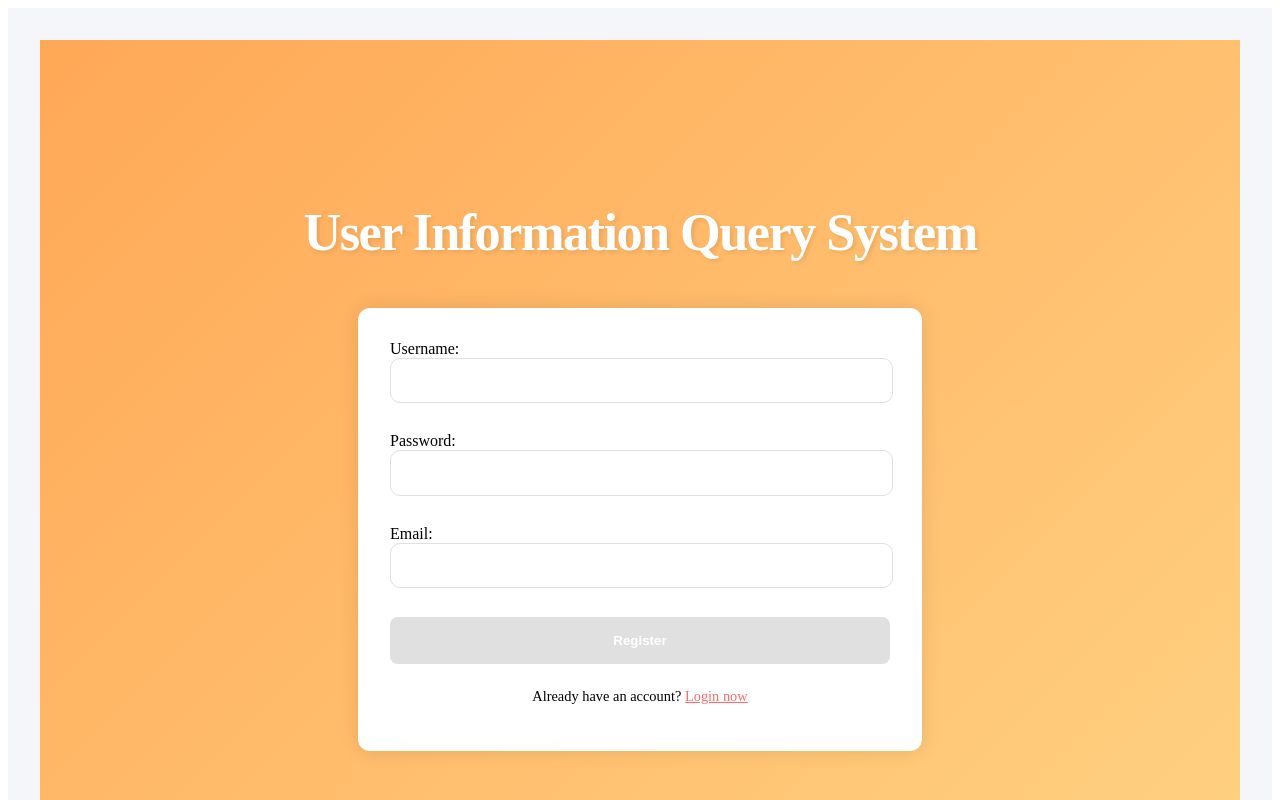
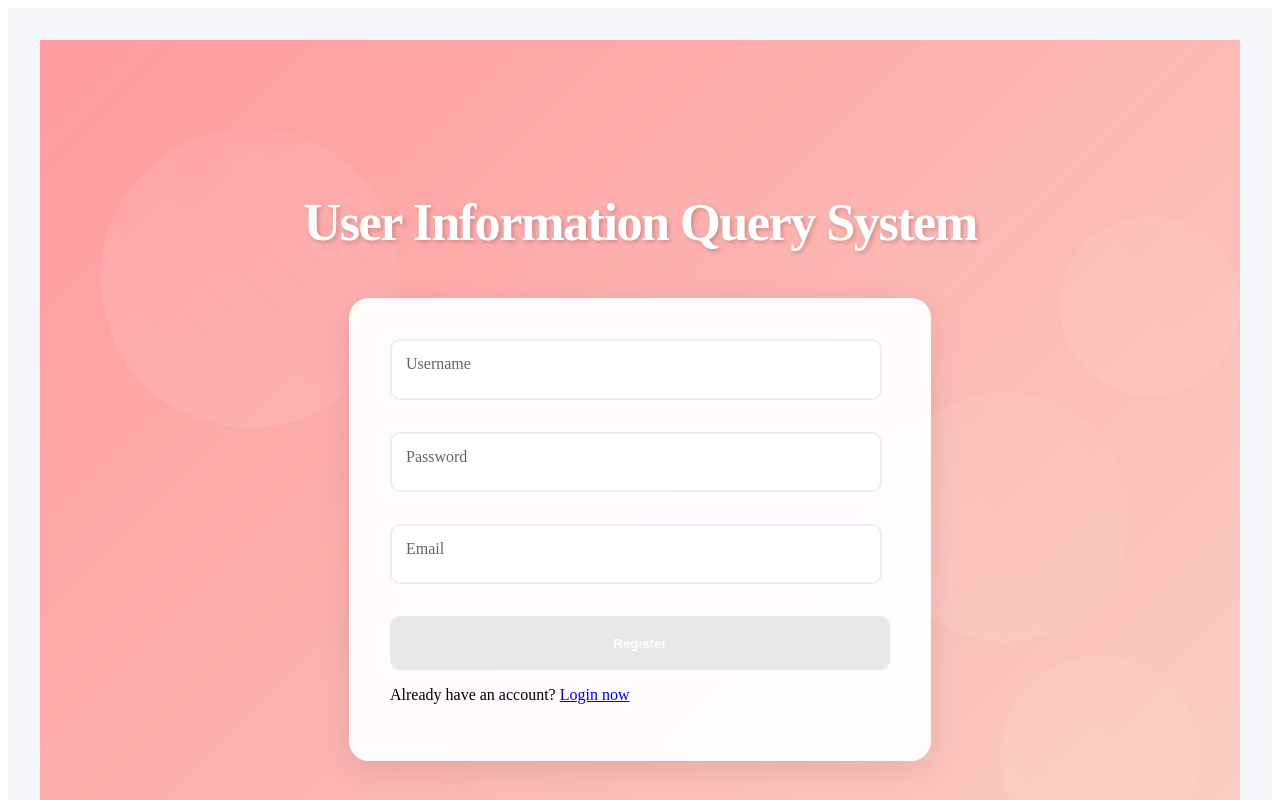
Before and after one commit to LeukPoint/Group_project, a Vue app: page /register in a window 1280 px wide. Shown: the top 800 px of the page. Built offline with nearby package versions, Linux system fonts and the light colour scheme.

Commit message:
Update Register.vue

```diff
--- a/src/views/Register.vue
+++ b/src/views/Register.vue
@@ -1,35 +1,46 @@
 <template>
   <div class="register-page">
+    <!-- 动态背景 -->
+    <div class="dynamic-bg">
+      <div class="shape shape-1"></div>
+      <div class="shape shape-2"></div>
+      <div class="shape shape-3"></div>
+      <div class="shape shape-4"></div>
+    </div>
+
     <h1 class="system-title" @click="refreshPage">User Information Query System</h1>
 
     <div class="register-container">
-      <form @submit.prevent="handleRegister">
+      <form @submit.prevent="handleRegister" class="animated-form">
         <!-- 用户名 -->
-        <div class="form-group">
-          <label>Username:</label>
+        <div class="form-group floating-label">
           <input
             v-model="userData.username"
             required
             class="form-input"
             @input="clearError('username')"
+            placeholder=" "
           >
+          <label>Username</label>
+          <div class="input-decoration"></div>
         </div>
 
         <!-- 密码 -->
-        <div class="form-group">
-          <label>Password:</label>
+        <div class="form-group floating-label">
           <input
             v-model="userData.password"
             type="password"
             required
             class="form-input"
             @input="clearError('password')"
+            placeholder=" "
           >
+          <label>Password</label>
+          <div class="input-decoration"></div>
         </div>
 
         <!-- 邮箱 -->
-        <div class="form-group">
-          <label>Email:</label>
+        <div class="form-group floating-label">
           <input
             v-model="userData.email"
             type="email"
@@ -37,24 +48,40 @@
             class="form-input"
             @input="validateEmail"
             @blur="validateEmail"
+            placeholder=" "
           >
-          <p v-if="emailError" class="error-msg">
-            <span class="error-icon">!</span> {{ emailError }}
-          </p>
+          <label>Email</label>
+          <div class="input-decoration"></div>
+          <div v-if="emailError" class="error-msg animated-error">
+            <i class="fas fa-exclamation-circle"></i>
+            {{ emailError }}
+          </div>
         </div>
 
         <!-- 注册按钮 -->
         <button
           type="submit"
           :disabled="!isFormValid || userStore.loading"
-          class="submit-btn"
+          class="submit-btn neon-btn"
         >
-          {{ userStore.loading ? 'Registering...' : 'Register' }}
-          <span v-if="userStore.loading" class="loader"></span>
+          <span v-if="!userStore.loading">
+            <i class="fas fa-user-plus"></i> Register
+          </span>
+          <div v-else class="loading-pulse">
+            <div class="pulse-dot"></div>
+            <div class="pulse-dot"></div>
+            <div class="pulse-dot"></div>
+          </div>
         </button>
 
         <!-- 登录链接 -->
-        <p class="login-link">Already have an account? <router-link to="/login">Login now</router-link></p>
+        <p class="login-link">
+          Already have an account?
+          <router-link to="/login" class="hover-underline">
+            Login now
+            <i class="fas fa-arrow-right"></i>
+          </router-link>
+        </p>
       </form>
     </div>
   </div>
@@ -91,7 +118,7 @@ const isFormValid = computed(() => {
 const validateEmail = () => {
   const email = userData.value.email;
   if (!/^[^\s@]+@[^\s@]+\.[^\s@]+$/.test(email)) {
-    emailError.value = '请输入有效的邮箱地址';
+    emailError.value = 'Please enter a valid email address';
   } else {
     emailError.value = '';
   }
@@ -118,14 +145,14 @@ const handleRegister = async () => {
 
   const success = await userStore.register(userData.value);
   if (success) {
-    alert('注册成功！请登录');
+    alert('Registered successfully! Please log in');
     userData.value = {
       username: '',
       password: '',
       email: ''
     };
   } else {
-    alert('注册失败，用户名可能已被使用');
+    alert('Registration failed. The user name may already be in use');
   }
 };
 
@@ -136,11 +163,6 @@ const refreshPage = () => {
 </script>
 
 <style scoped>
-.login-input,
-.login-btn {
-  box-sizing: border-box;
-}
-
 .register-page {
   min-height: 100vh;
   padding: 5vh 5vw;
@@ -148,57 +170,157 @@ const refreshPage = () => {
   flex-direction: column;
   justify-content: center;
   align-items: center;
-  background: linear-gradient(135deg, #ffa856 0%, #ffd283 100%);
+  background: linear-gradient(135deg, #ff9a9e 0%, #fad0c4 99%, #fad0c4 100%);
+  position: relative;
+  overflow: hidden;
+}
+
+.dynamic-bg {
+  position: absolute;
+  width: 100%;
+  height: 100%;
+  z-index: 0;
+}
+
+.shape {
+  position: absolute;
+  border-radius: 50%;
+  background: linear-gradient(45deg, rgba(255,255,255,0.1), rgba(255,255,255,0.05));
+  backdrop-filter: blur(5px);
+  animation: float 20s infinite linear;
+}
+
+.shape-1 {
+  width: 300px;
+  height: 300px;
+  top: 10%;
+  left: 5%;
+  animation-duration: 25s;
+}
+
+.shape-2 {
+  width: 200px;
+  height: 200px;
+  top: 70%;
+  left: 80%;
+  animation-duration: 30s;
+}
+
+.shape-3 {
+  width: 250px;
+  height: 250px;
+  top: 40%;
+  left: 70%;
+  animation-duration: 35s;
+}
+
+.shape-4 {
+  width: 180px;
+  height: 180px;
+  top: 20%;
+  left: 85%;
+  animation-duration: 40s;
+}
+
+@keyframes float {
+  0%, 100% { transform: translate(0, 0) rotate(0deg); }
+  25% { transform: translate(10px, 10px) rotate(5deg); }
+  50% { transform: translate(-10px, 15px) rotate(-5deg); }
+  75% { transform: translate(5px, -10px) rotate(3deg); }
 }
 
 .system-title {
+  position: relative;
+  z-index: 2;
   text-align: center;
   font-size: calc(2rem + 1.5vw);
   margin: 0 0 5vh;
   font-weight: 700;
   letter-spacing: -0.03em;
   cursor: pointer;
-  animation: titleFloat 3s ease-in-out infinite;
   color: white;
-  text-shadow: 2px 2px 4px rgba(0,0,0,0.1);
-  transition: transform 0.3s ease;
+  text-shadow: 2px 2px 4px rgba(0,0,0,0.2);
+  transition: all 0.3s ease;
 }
 
-@keyframes titleFloat {
-  0%, 100% {
-    transform: translateY(0) scale(1);
-  }
-  50% {
-    transform: translateY(-1vh) scale(1.03);
+.system-title:hover {
+  transform: scale(1.02);
+  text-shadow: 3px 3px 6px rgba(0,0,0,0.3);
+}
+
+.register-container {
+  position: relative;
+  z-index: 2;
+  background: rgba(255, 255, 255, 0.95);
+  border-radius: 20px;
+  padding: 2.5rem;
+  width: 100%;
+  max-width: 500px;
+  box-shadow: 0 8px 32px rgba(0, 0, 0, 0.1);
+  backdrop-filter: blur(10px);
+  border: 1px solid rgba(255, 255, 255, 0.3);
+  transform: translateY(20px);
+  opacity: 0;
+  animation: formEntrance 0.6s cubic-bezier(0.34, 1.56, 0.64, 1) forwards;
+}
+
+@keyframes formEntrance {
+  to {
+    transform: translateY(0);
+    opacity: 1;
   }
 }
 
-.register-container {
-  background: white;
-  border-radius: 12px;
-  padding: 2rem;
-  width: 100%;
-  max-width: 500px;
-  box-shadow: 0 0 20px rgba(0,0,0,0.1);
-  transition: all 0.3s;
+.floating-label {
+  position: relative;
+  margin-bottom: 2rem;
 }
 
-.form-group {
-  margin-bottom: 1.8rem;
+.floating-label label {
+  position: absolute;
+  left: 1rem;
+  top: 1rem;
+  color: #666;
+  pointer-events: none;
+  transition: all 0.3s ease;
+  font-size: 1rem;
+}
+
+.floating-label input:focus ~ label,
+.floating-label input:not(:placeholder-shown) ~ label {
+  transform: translateY(-1.8rem) scale(0.85);
+  color: #af4c5c;
 }
 
 .form-input {
-  width: 95%;
-  padding: 0.8rem;
-  border: 1px solid #e0e0e0;
+  width: 90%;
+  padding: 1.2rem;
+  border: 2px solid #eee;
   border-radius: 10px;
   font-size: 1rem;
-  transition: border-color 0.3s;
+  transition: all 0.3s ease;
+  background: rgba(255, 255, 255, 0.9);
 }
 
 .form-input:focus {
-  border-color: #4CAF50;
-  outline: none;
+  border-color: #af4c5c;
+  box-shadow: 0 0 15px rgba(76, 175, 80, 0.2);
+  background: white;
+  padding-left: 1.5rem;
+}
+
+.input-decoration {
+  position: absolute;
+  bottom: 0;
+  left: 0;
+  width: 3;
+  height: 3px;
+  background: #af4c5c;
+  transition: width 0.3s ease;
+}
+
+.form-input:focus ~ .input-decoration {
+  width: 100%;
 }
 
 .error-msg {
@@ -207,71 +329,150 @@ const refreshPage = () => {
   margin-top: 0.5rem;
   display: flex;
   align-items: center;
+  padding: 0.5rem;
+  background: rgba(255, 68, 68, 0.1);
+  border-radius: 5px;
+  transform: translateY(-10px);
+  opacity: 0;
+  animation: errorShow 0.3s ease forwards;
 }
 
-.error-icon {
-  font-size: 1.2rem;
+@keyframes errorShow {
+  to {
+    transform: translateY(0);
+    opacity: 1;
+  }
+}
+
+.fa-exclamation-circle {
   margin-right: 0.5rem;
 }
 
-.submit-btn {
+.neon-btn {
   width: 100%;
-  padding: 1rem 2rem;
-  background: linear-gradient(45deg, #ff7e5f, #ff4e50);
+  padding: 1.2rem 2rem;
+  background: linear-gradient(45deg, #af4c5c, #af4c5c);
   color: white;
   border: none;
-  border-radius: 8px;
+  border-radius: 10px;
   cursor: pointer;
   font-weight: bold;
-  transition: all 0.3s;
-  display: flex;
-  align-items: center;
-  justify-content: center;
+  transition: all 0.3s ease;
+  position: relative;
+  overflow: hidden;
 }
 
-.submit-btn:hover {
-  filter: brightness(0.95);
+.neon-btn:not(:disabled):hover {
+  transform: translateY(-2px);
+  box-shadow: 0 5px 15px rgba(76, 175, 80, 0.4);
 }
 
-.submit-btn:disabled {
+.neon-btn:not(:disabled):active {
+  transform: translateY(1px);
+}
+
+.neon-btn:disabled {
   background: #e0e0e0;
   cursor: not-allowed;
+  opacity: 0.7;
 }
 
-.loader {
-  border: 4px solid #f3f3f3;
-  border-top: 4px solid white;
-  border-radius: 50%;
-  width: 1.5rem;
-  height: 1.5rem;
-  animation: spin 1s linear infinite;
-  margin-left: 1rem;
+.loading-pulse {
+  display: flex;
+  justify-content: center;
+  gap: 0.5rem;
 }
 
-@keyframes spin {
-  0% { transform: rotate(0deg); }
-  100% { transform: rotate(360deg); }
+.pulse-dot {
+  width: 8px;
+  height: 8px;
+  background: white;
+  border-radius: 50%;
+  animation: pulse 1.2s infinite ease-in-out;
 }
 
-.login-link {
-  text-align: center;
-  margin-top: 1.5rem;
-  font-size: 0.9rem;
+.pulse-dot:nth-child(2) {
+  animation-delay: 0.2s;
 }
 
-.login-link a {
-  color: #ff6b6b;
-  text-decoration: underline;
-  transition: color 0.3s;
+.pulse-dot:nth-child(3) {
+  animation-delay: 0.4s;
 }
 
-.login-link a:hover {
-  color: #ff4444;
+@keyframes pulse {
+  0%, 80%, 100% { transform: scale(0); }
+  40% { transform: scale(1); }
 }
 
-@media (max-width: 480px) {
+.hover-underline {
+  position: relative;
+  padding-bottom: 2px;
+}
+
+.hover-underline::after {
+  content: '';
+  position: absolute;
+  bottom: 0;
+  left: 0;
+  width: 0;
+  height: 2px;
+  background: currentColor;
+  transition: width 0.3s ease;
+}
+
+.hover-underline:hover::after {
+  width: 100%;
+}
+
+.fa-arrow-right {
+  margin-left: 0.5rem;
+  transition: transform 0.3s ease;
+}
+
+.hover-underline:hover .fa-arrow-right {
+  transform: translateX(3px);
+}
+
+@media (max-width: 768px) {
+  .register-container {
+    padding: 1.5rem;
+    margin: 1rem;
+  }
+
+  .shape {
+    display: none;
+  }
+
   .system-title {
     font-size: 2rem;
+    margin-bottom: 2rem;
+  }
+}
+.system-title {
+  animation: titleFloat 3s ease-in-out infinite; /* 应用动画 */
+}
+
+@keyframes titleFloat {
+  0%, 100% {
+    transform: translateY(0) scale(1);
+  }
+  50% {
+    transform: translateY(-1vh) scale(1.03); /* Y轴位移 + 缩放效果 */
+  }
+}
+.shape {
+  animation: float 20s infinite linear; /* 通用形状动画 */
+}
+
+@keyframes float {
+  0% {
+    transform: translateY(0) rotate(0deg);
+  }
+  50% {
+    transform: translateY(-30px) rotate(180deg); /* Y轴位移 + 旋转 */
+  }
+  100% {
+    transform: translateY(0) rotate(360deg);
   }
 }
 </style>
```
